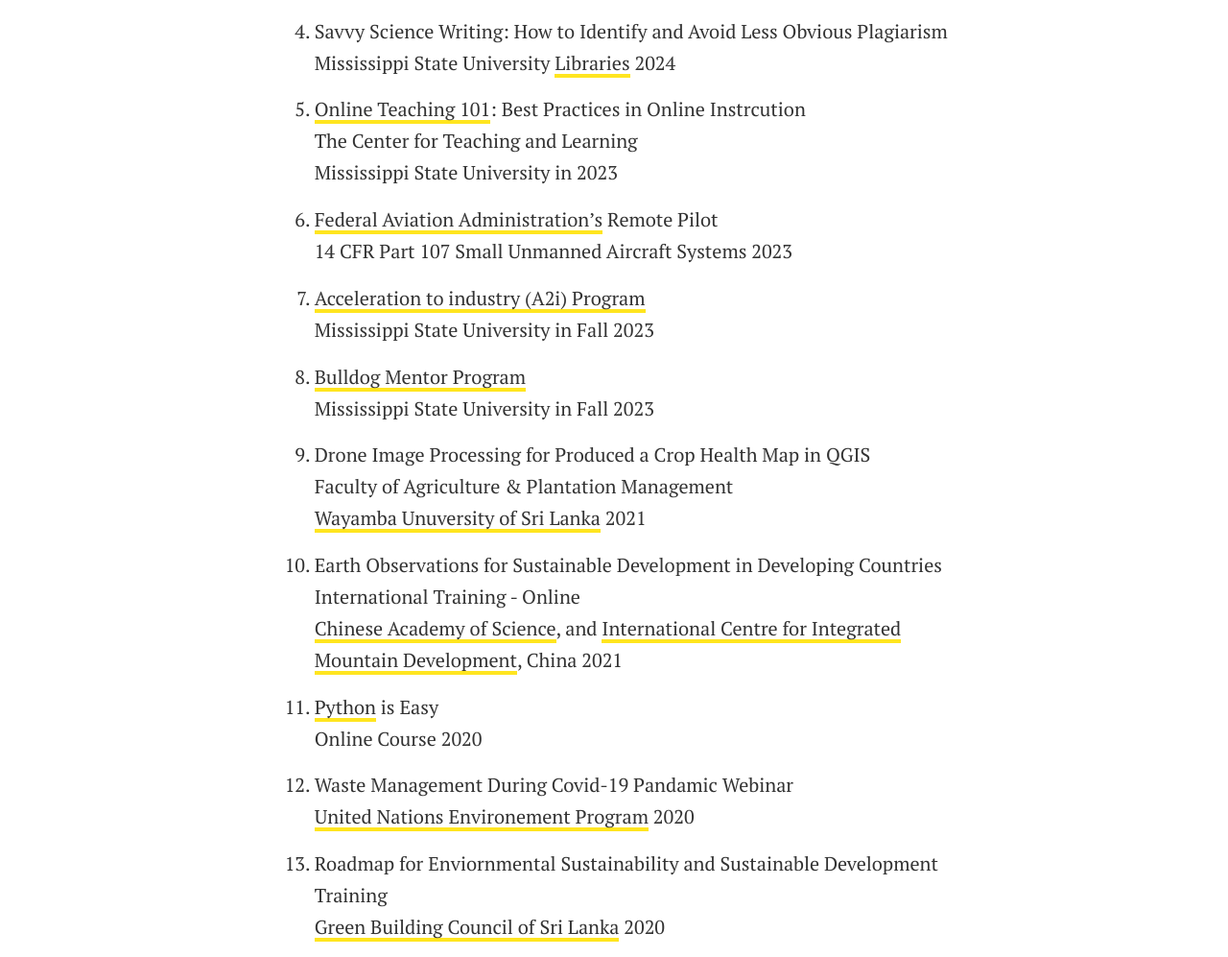
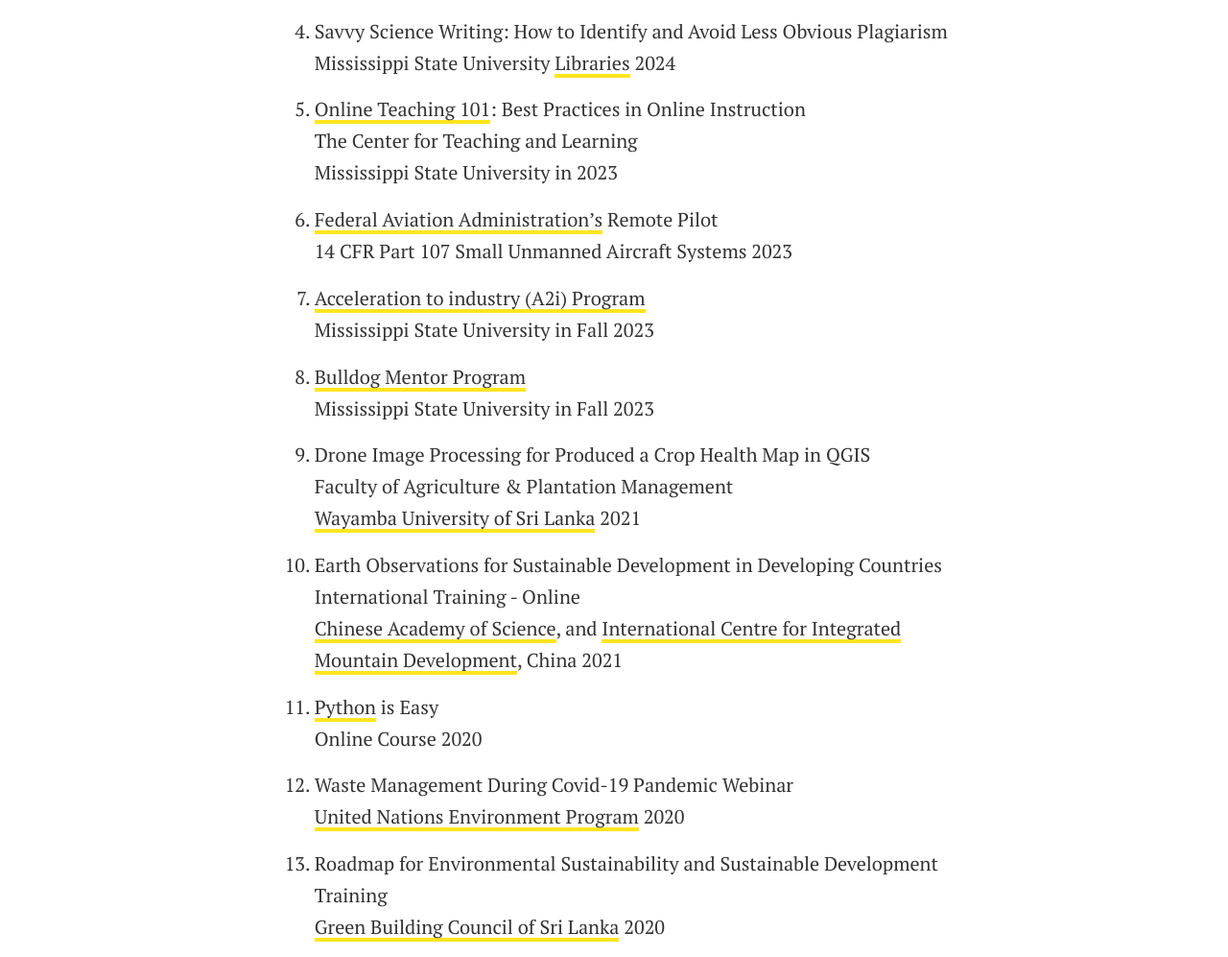
Before and after one commit to kanthsaz/kanthsaz.github.io, a Jekyll site: the page built from pages/training.md, in a window 1280 px wide and 1400 px high, scrolled down 376 px. Shown: the part 160-1157 px from the top of the window at 96% size. Built offline with Jekyll 4.4.1, drawn with Linux system fonts in a browser that asks for light colours; some of the changed text lies outside the part shown.

Commit message:
Spellings

```diff
--- a/pages/training.md
+++ b/pages/training.md
@@ -19,7 +19,7 @@
 1. Savvy Science Writing: How to Identify and Avoid Less Obvious Plagiarism<br>
 Mississippi State University [Libraries](https://www.library.msstate.edu/) 2024
 
-1. [Online Teaching 101](https://www.ctl.msstate.edu/communities-practice/online-teaching-101): Best Practices in Online Instrcution<br>
+1. [Online Teaching 101](https://www.ctl.msstate.edu/communities-practice/online-teaching-101): Best Practices in Online Instruction<br>
 The Center for Teaching and Learning<br>
 Mississippi State University in 2023
 
@@ -34,7 +34,7 @@
 
 1. Drone Image Processing for Produced a Crop Health Map in QGIS<br>
 Faculty of Agriculture & Plantation Management<br>
-[Wayamba Unuversity of Sri Lanka](https://www.wyb.ac.lk/) 2021
+[Wayamba University of Sri Lanka](https://www.wyb.ac.lk/) 2021
 
 1. Earth Observations for Sustainable Development in Developing Countries<br>
 International Training - Online<br>
@@ -43,10 +43,10 @@
 1. [Python](https://www.pirple.com/) is Easy<br>
 Online Course 2020
 
-1. Waste Management During Covid-19 Pandamic Webinar<br>
-[United Nations Environement Program](https://www.unep.org/) 2020
+1. Waste Management During Covid-19 Pandemic Webinar<br>
+[United Nations Environment Program](https://www.unep.org/) 2020
 
-1. Roadmap for Enviornmental Sustainability and Sustainable Development Training<br>
+1. Roadmap for Environmental Sustainability and Sustainable Development Training<br>
 [Green Building Council of Sri Lanka](https://www.srilankagbc.org/) 2020
 
 1. Agri-Tourism Training<br>
```
Also changed, not shown: other parts of pages/training.md (+3 -3 lines), pages/about.md (+1 -1 lines), pages/connect.md (+1 -1 lines), pages/research.md (+2 -2 lines), pages/service.md (+2 -2 lines), pages/work.md (+4 -4 lines).
